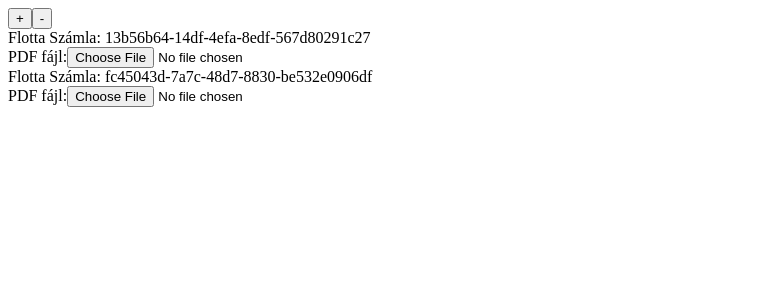
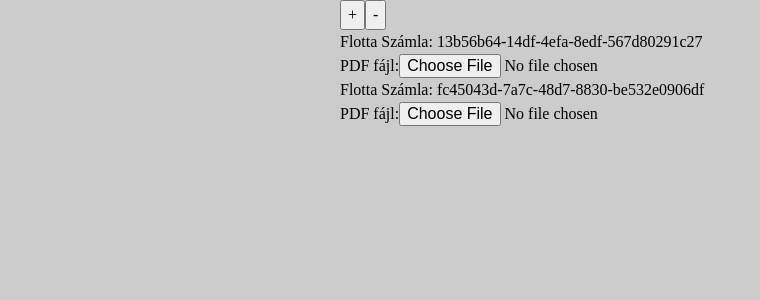
Before and after one commit to embee-dev/flotta-olvaso, a React (Vite) app: page / in a window 1280 px wide. Shown: the top 300 px of the page, without its empty margins (0-760 px from the left). Built offline with nearby package versions, Linux system fonts and the light colour scheme.

Commit message:
reogranize HTML

```diff
--- a/src/App.css
+++ b/src/App.css
@@ -0,0 +1,27 @@
+@import url('reset.css');
+
+body {
+    background-color: #ccc;
+}
+
+.flottaSzamla {
+    margin: 0 auto;
+    max-width: 600px;
+}
+
+.flottaSzamlaHeader {
+    display: flex;
+    gap: 1rem;
+}
+
+.flottaSzamlaManager {
+    flex-grow: 0;
+    flex-shrink: 0;
+    flex-basis: 25%;
+}
+
+.flottaSzamlaOsszesito {
+    flex-grow: 1;
+    flex-shrink: 0;
+    flex-basis: 75%;
+}
--- a/src/App.jsx
+++ b/src/App.jsx
@@ -66,14 +66,22 @@ function App() {
   }
 
   return (
-    <>
+    <div className="flottaSzamla">
+
+      <header className="flottaSzamlaHeader">
         <SzamlaManager
           onCreate={() => szamlaUpdater('add')}
           onRemove={(key) => szamlaUpdater('remove')}
           szamlak={szamlak}
         />
+        <SzamlaOsszesito szamlak={szamlak} />
+      </header>
 
+
+
+      <main className="flottaSzamlaBlock">
         {szamlak.map((szamla) => (
+
           <SzamlaElement
             onFileSelect={printFile}
             id={szamla.id}
@@ -81,9 +89,9 @@ function App() {
             title={szamla.id}
           />
         ))}
+      </main>
 
-      <SzamlaOsszesito szamlak={szamlak} />
-    </>
+    </div>
   );
 }
 
--- a/src/SzamlaElement.jsx
+++ b/src/SzamlaElement.jsx
@@ -7,7 +7,7 @@ export default function SzamlaElement({ id, title, onFileSelect }) {
   }
 
   return (
-    <section className="flottaSzamlaBlock">
+    <article className="flottaSzamlaElement">
       <header className="flottaSzamlaHeader">Flotta Számla: {title}</header>
       <section className="flottaSzamlaContent">
         <label htmlFor={inputId}>PDF fájl:</label>
@@ -18,6 +18,6 @@ export default function SzamlaElement({ id, title, onFileSelect }) {
           onChange={handleFileSelect}
         />
       </section>
-    </section>
+    </article>
   );
 }
--- a/src/SzamlaManager.jsx
+++ b/src/SzamlaManager.jsx
@@ -8,7 +8,7 @@ export default function SzamlaManager({ szamlak, onCreate, onRemove }) {
   }
 
   return (
-    <section className="flottaSzamlaSzamlalo">
+    <section className="flottaSzamlaManager">
       <button onClick={onPlus}> + </button>
       <button onClick={onMinus}> - </button>
     </section>
--- a/src/SzamlaOsszesito.jsx
+++ b/src/SzamlaOsszesito.jsx
@@ -6,7 +6,7 @@ export default function SzamlaOsszesito({ szamlak }) {
   let sorszamok = szamlak.map((i) => i.sorszam).sort();
 
   return (
-    <section className="flottaSzamlaEredmeny">
+    <section className="flottaSzamlaOsszesito">
       {vegosszeg > 0 && (
         <>
           <p>{`Végösszeg: ${vegosszeg} (${osszegek
--- /dev/null
+++ b/src/reset.css
@@ -0,0 +1,28 @@
+/*
+  Josh's Custom CSS Reset
+  https://www.joshwcomeau.com/css/custom-css-reset/
+*/
+
+*, *::before, *::after {
+    box-sizing: border-box;
+}
+* {
+    margin: 0;
+}
+body {
+    line-height: 1.5;
+    -webkit-font-smoothing: antialiased;
+}
+img, picture, video, canvas, svg {
+    display: block;
+    max-width: 100%;
+}
+input, button, textarea, select {
+    font: inherit;
+}
+p, h1, h2, h3, h4, h5, h6 {
+    overflow-wrap: break-word;
+}
+#root {
+    isolation: isolate;
+}
```
Lines whose indentation alone changed are shown as unchanged.
